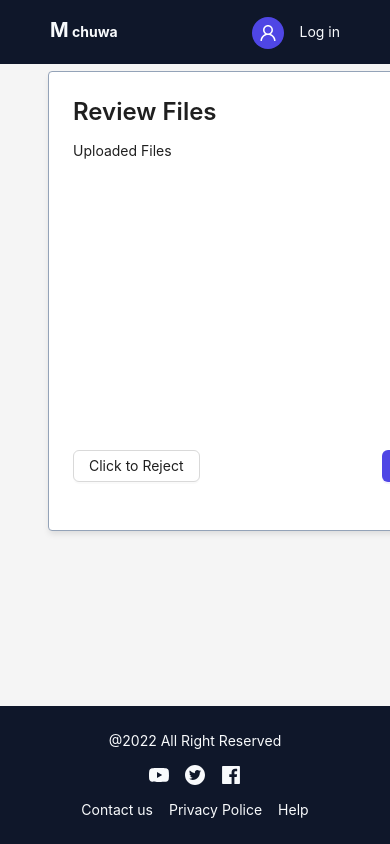
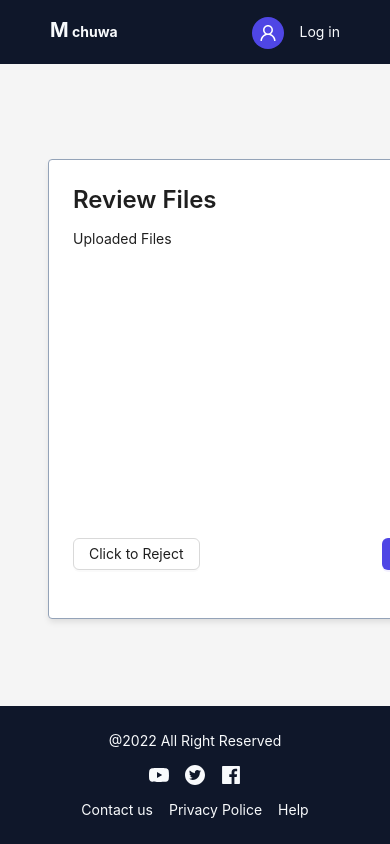
Before and after one commit to aMaverickDragonfruit/employmentManagementSystem, a React (Vite) app in the folder client/: page /testing in a window 390 px wide. Built offline with nearby package versions, Linux system fonts and the light colour scheme.

Commit message:
implemented responsive top padding to pagelayout component

```diff
--- a/client/src/components/layout/Page.jsx
+++ b/client/src/components/layout/Page.jsx
@@ -1,3 +1,7 @@
 export default function PageLayout({ children }) {
-  return <div className='relative px-12 pt-10 w-full'>{children}</div>;
+  return (
+    <div className='relative px-12 max-sm:pt-32 md:pt-20 lg:pt-10 w-full'>
+      {children}
+    </div>
+  );
 }
```
